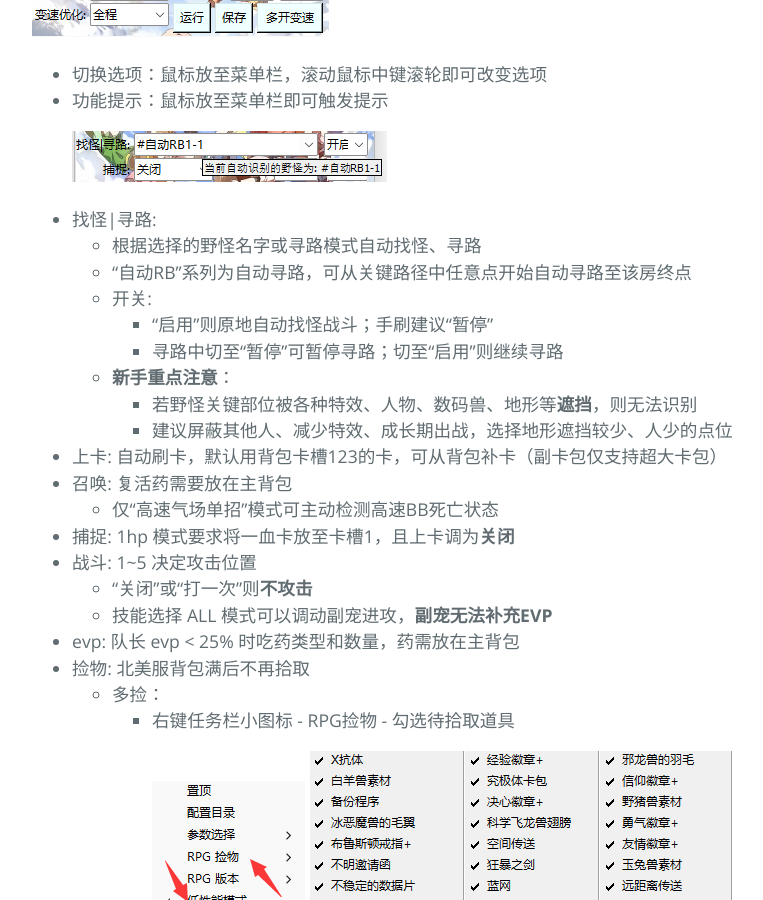
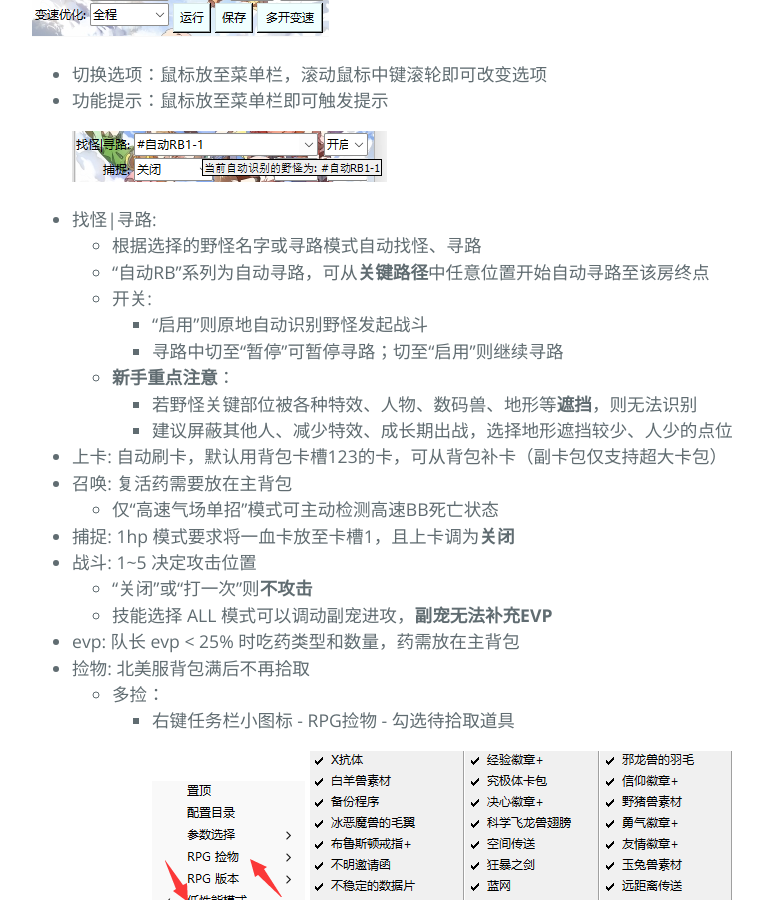
Before and after one commit to ProjectArkClub/ProjectArkClub.github.io, a Jekyll site: the page built from rpg.md, in a window 1280 px wide and 900 px high, scrolled down 1985 px. Shown: the whole window, without its empty margins (192-955 px from the left). Built offline with Jekyll 4.4.1, drawn with Linux system fonts in a browser that asks for light colours.

Commit message:
new version

```diff
--- a/rpg.md
+++ b/rpg.md
@@ -51,9 +51,9 @@ projectArk: True
 
 - 找怪\|寻路:
   - 根据选择的野怪名字或寻路模式自动找怪、寻路
-  - “自动RB”系列为自动寻路，可从关键路径中任意点开始自动寻路至该房终点
+  - “自动RB”系列为自动寻路，可从**关键路径**中任意位置开始自动寻路至该房终点
   - 开关:
-    - “启用”则原地自动找怪战斗；手刷建议“暂停”
+    - “启用”则原地自动识别野怪发起战斗
     - 寻路中切至“暂停”可暂停寻路；切至“启用”则继续寻路
   - **新手重点注意**：
     - 若野怪关键部位被各种特效、人物、数码兽、地形等**遮挡**，则无法识别
```
